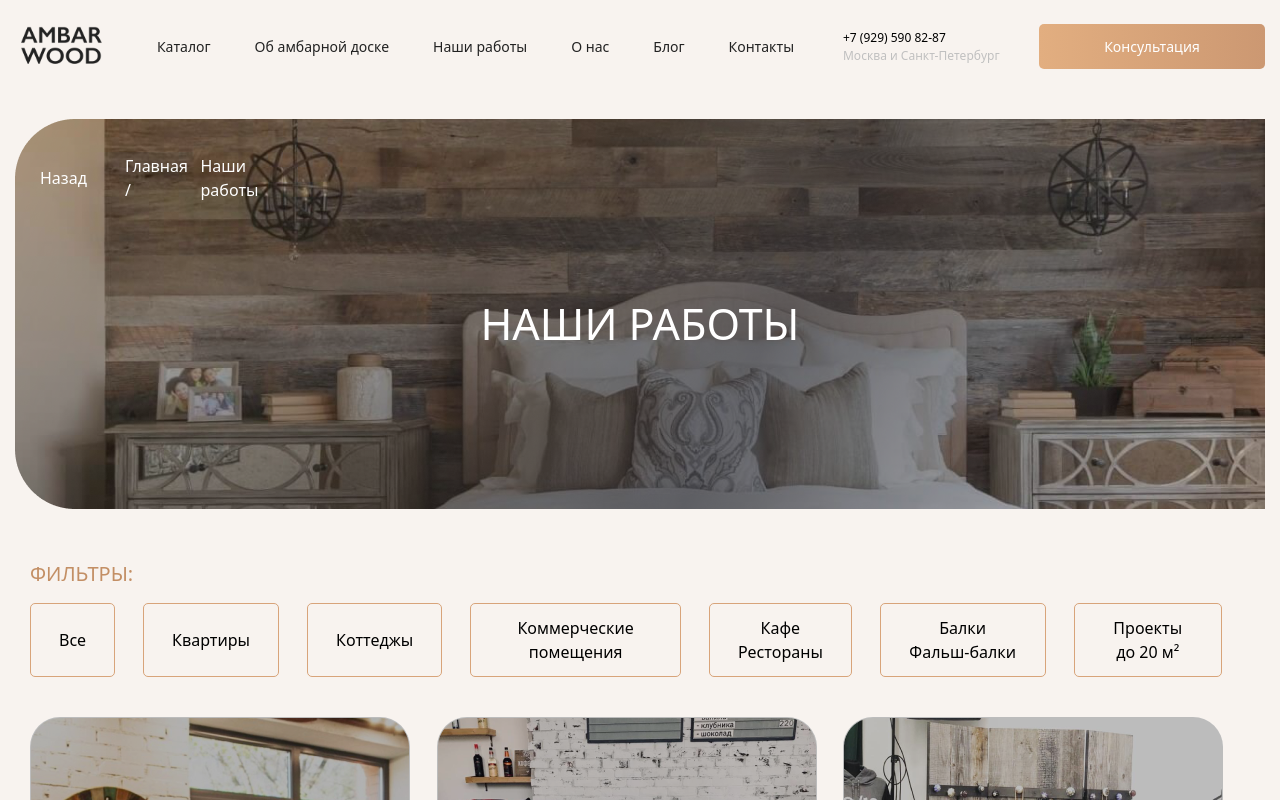
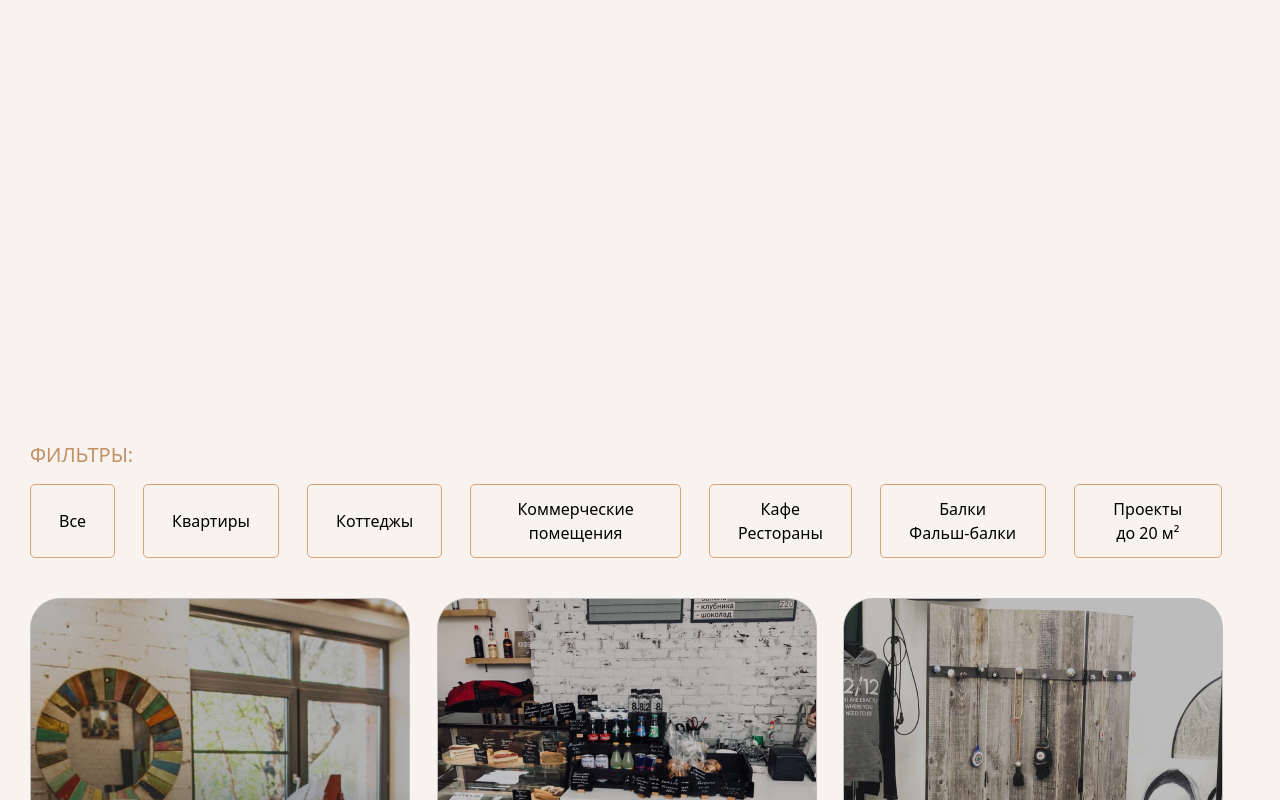
Before and after one commit to KhamdamovAva/Wood, a React (Vite) app: page /works in a window 1280 px wide. Shown: the top 800 px of the page. Built offline with nearby package versions, Linux system fonts and the light colour scheme.

Commit message:
changed title and removed background

```diff
--- a/src/components/headerSecond/HeaderSecond.jsx
+++ b/src/components/headerSecond/HeaderSecond.jsx
@@ -1,22 +1,11 @@
 import React from 'react'
-import Navbar from '../navbar/Navbar'
-import headerSecondBG from '../../assets/images/secondHeaderBG.png'
-import { Link } from 'react-router-dom'
-function HeaderSecond() {
+function HeaderSecond({ title }) {
   return (
     <>
-      <Navbar />
-      <div className='min-h-[390px] bg-cover bg-no-repeat mb-[50px]' style={{ backgroundImage: `url(${headerSecondBG})` }}>
+      <div className='min-h-[390px]  mb-[50px]' >
         <div className="Container text-white">
-          <nav className='w-[270px] pt-[35px] mb-[90px]'>
-            <ul className='flex items-center space-x-2'>
-              <li className='ml-[10px] mr-[30px]'><Link to="/">Назад</Link></li>
-              <li><Link to="/">Главная /</Link></li>
-              <li><Link to="/works">Наши работы</Link></li>
-            </ul>
-          </nav>
-          <div className='text-center'>
-            <h3 className='text-[43px] font-light uppercase'>Наши работы</h3>
+          <div className='text-center pt-[150px]'>
+            <h3 className='text-[43px] font-light uppercase'>{title}</h3>
           </div>
         </div>
       </div >
```
